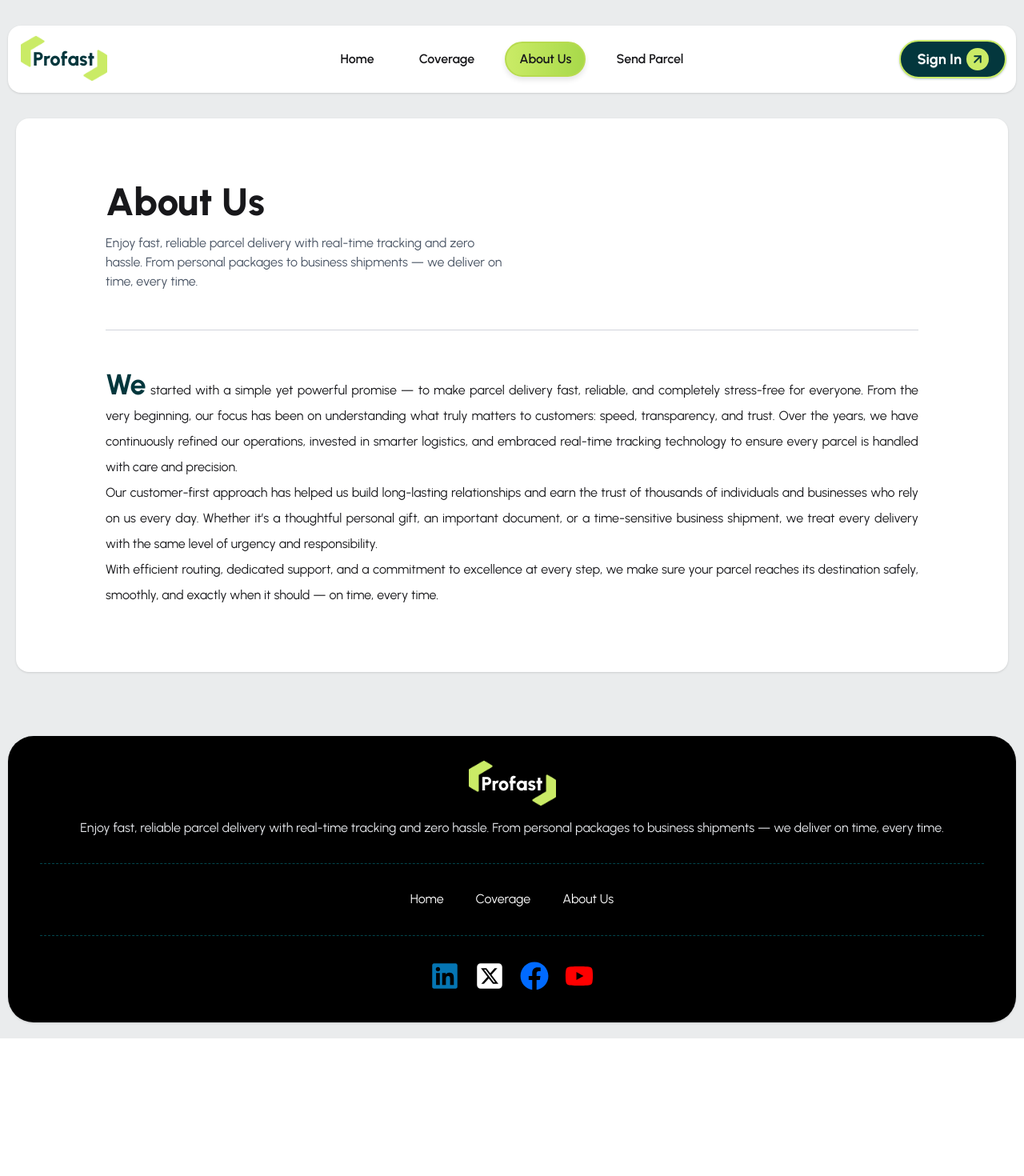
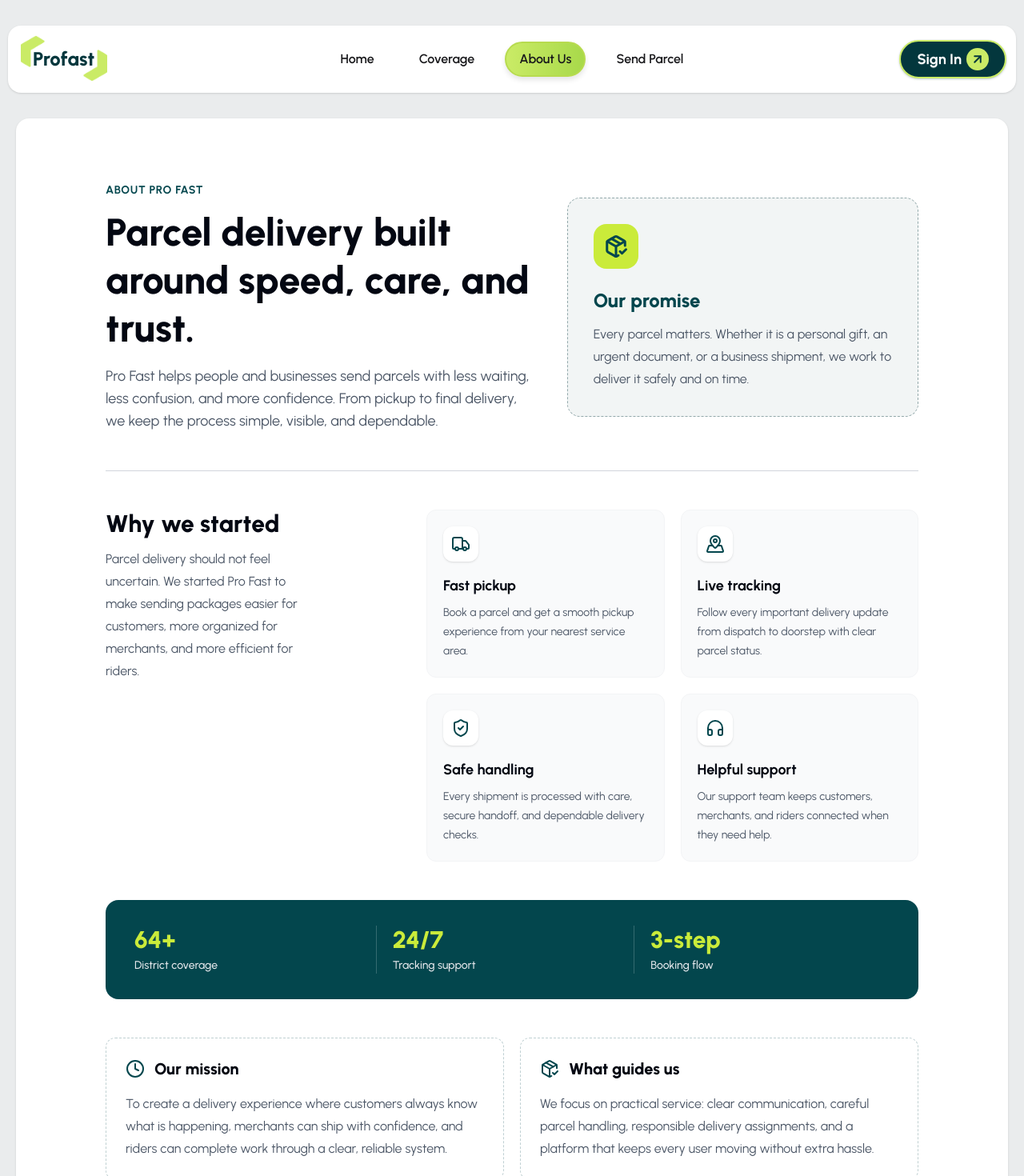
Before and after one commit to LEon-SIkhDER/profast, a React (Vite) app: page /about-us in a window 1280 px wide. Shown: the top 1470 px of the page at 80% size. Before the commit the page ends 1298 px from the top, so only its background shows below. Built offline with nearby package versions, Linux system fonts and the light colour scheme; no server answers.

Commit message:
about us section update

```diff
--- a/src/Layout/Dashboard/Dashboard.jsx
+++ b/src/Layout/Dashboard/Dashboard.jsx
@@ -30,7 +30,7 @@ const Dashboard = () => {
                     <input id="my-drawer-2" type="checkbox" className="drawer-toggle" />
                     <div className="drawer-content flex flex-col xl:hidden">
                         {/* Navbar */}
-                        <div className="navbar bg-base-300 w-full shadow">
+                        <div className="navbar bg-base-300 w-full shadow ">
                             <div className="flex-none xl:hidden mr-2">
                                 <label htmlFor="my-drawer-2" aria-label="open sidebar" className="btn btn-square btn-ghost">
                                     <svg
@@ -49,7 +49,7 @@ const Dashboard = () => {
                                 </label>
                             </div>
 
-                            <Logo className={"-translate-x-[19px]"} />
+                            <Logo className={"-translate-x-[19px] mx-auto"} />
                         </div>
                     </div>
 
--- a/src/Pages/AboutUs/AboutUsPage.jsx
+++ b/src/Pages/AboutUs/AboutUsPage.jsx
@@ -1,31 +1,168 @@
+// import React from 'react';
+// import Border from '../../Components/Border';
+
+// const AboutUsPage = () => {
+//     return (
+//         <div>
+//             <div className='mx-auto max-w-7xl px-5'>
+//                 <div className='bg-white rounded-2xl shadow-sm p-5 sm:p-10 lg:py-20 lg:px-28'>
+//                     <h1 className='text-3xl sm:text-5xl font-extrabold mb-2 sm:mb-4'>About Us</h1>
+//                     <p className='text-gray-600  lg:w-1/2 '>Enjoy fast, reliable parcel delivery with real-time tracking and zero hassle. From personal packages to business shipments — we deliver on time, every time.</p>
+
+//                     <Border className={"my-5 sm:my-12"}></Border>
+
+//                     {/* <div className='*:text-xl space-x-12 mb-6'>
+//                         <button>Story</button>
+//                         <button>Mission</button>
+//                         <button>Success</button>
+//                         <button>Team & Others</button>
+//                     </div> */}
+
+//                     <p className=' sm:leading-8 text-justify'><span className='text-4xl font-bold primary-text-color '>We</span>  started with a simple yet powerful promise — to make parcel delivery fast, reliable, and completely stress-free for everyone.
+//                         From the very beginning, our focus has been on understanding what truly matters to customers: speed, transparency, and trust.
+
+//                         Over the years, we have continuously refined our operations, invested in smarter logistics, and embraced real-time tracking technology to ensure every parcel is handled with care and precision.<br />
+//                         Our customer-first approach has helped us build long-lasting relationships and earn the trust of thousands of individuals and businesses who rely on us every day.
+
+//                         Whether it’s a thoughtful personal gift, an important document, or a time-sensitive business shipment, we treat every delivery with the same level of urgency and responsibility.<br />
+//                         With efficient routing, dedicated support, and a commitment to excellence at every step, we make sure your parcel reaches its destination safely, smoothly, and exactly when it should — on time, every time.</p>
+
+//                 </div>
+//             </div>
+
+//         </div>
+//     );
+// };
+
+// export default AboutUsPage;
+import { Clock, Headphones, MapPinned, PackageCheck, ShieldCheck, Truck } from 'lucide-react';
 import React from 'react';
 import Border from '../../Components/Border';
 
 const AboutUsPage = () => {
     return (
         <div>
-            <div className='mx-auto max-w-7xl px-5'>
-                <div className='bg-white rounded-2xl shadow-sm p-5 sm:p-10 lg:py-20 lg:px-28'>
-                    <h1 className='text-3xl sm:text-5xl font-extrabold mb-2 sm:mb-4'>About Us</h1>
-                    <p className='text-gray-600  lg:w-1/2 '>Enjoy fast, reliable parcel delivery with real-time tracking and zero hassle. From personal packages to business shipments — we deliver on time, every time.</p>
+            <div className='mx-auto max-w-7xl sm:px-5'>
+                <div className='bg-white rounded-2xl shadow-sm px-2.5 py-5 xxs:p-5 sm:p-10 lg:py-20 lg:px-28'>
+                    <div className='grid lg:grid-cols-[1.1fr_0.9fr] gap-10 items-center'>
 
-                    <Border className={"my-5 sm:my-12"}></Border>
+                        <div>
+                            <p className='mb-3 text-sm font-bold uppercase tracking-wider text-[#03464D]'>About Pro Fast</p>
+                            <h1 className='mb-4 text-3xl font-extrabold leading-tight text-gray-950 sm:text-5xl'>Parcel delivery built around speed, care, and trust.</h1>
+                            <p className='max-w-2xl text-base leading-7 text-gray-600 sm:text-lg'>
+                                Pro Fast helps people and businesses send parcels with less waiting, less confusion, and more confidence. From pickup to final delivery, we keep the process simple, visible, and dependable.
+                            </p>
+                        </div>
+                        <div>
+                            <div className='rounded-2xl border border-dashed border-[#03373d]/40 bg-[#03373d]/5 p-5 sm:p-8'>
+                                <div className='mb-6 flex size-14 items-center justify-center rounded-2xl bg-[#CAEB3A] text-[#03464D]'>
+                                    <PackageCheck size={30} strokeWidth={2.4} />
+                                </div>
+                                <h2 className='mb-3 text-2xl font-extrabold text-[#03464D]'>Our promise</h2>
+                                <p className='leading-7 text-gray-600'>
+                                    Every parcel matters. Whether it is a personal gift, an urgent document, or a business shipment, we work to deliver it safely and on time.
+                                </p>
+                            </div>
+                        </div>
+                    </div>
+                    <Border className={"my-8 sm:my-12"}></Border>
+                    <div className='grid gap-8 lg:grid-cols-[0.75fr_1.25fr]'>
+                        <div className='sm:max-w-2/3'>
+                            <h2 className='mb-3 text-2xl font-extrabold text-gray-950 sm:text-3xl'>Why we started</h2>
+                            <p className='sm:leading-7 text-gray-600'>
+                                Parcel delivery should not feel uncertain. We started Pro Fast to make sending packages easier for customers, more organized for merchants, and more efficient for riders.
+                            </p>
+                        </div>
+                        <div className='grid sm:grid-cols-2 gap-5'>
+                            {
+                                [
+                                    {
+                                        title: 'Fast pickup',
+                                        description: 'Book a parcel and get a smooth pickup experience from your nearest service area.',
+                                        icon: <Truck></Truck>
+                                    },
+                                    {
+                                        title: 'Live tracking',
+                                        description: 'Follow every important delivery update from dispatch to doorstep with clear parcel status.',
+                                        icon: <MapPinned></MapPinned>
+                                    },
+                                    {
+                                        title: 'Safe handling',
+                                        description: 'Every shipment is processed with care, secure handoff, and dependable delivery checks.',
+                                        icon: <ShieldCheck></ShieldCheck>
+                                    },
+                                    {
+                                        title: 'Helpful support',
+                                        description: 'Our support team keeps customers, merchants, and riders connected when they need help.',
+                                        icon: <Headphones></Headphones>
+                                    }
+                                ].map((data, index) =>
+                                    <div key={index} className='rounded-xl border border-gray-100 bg-gray-50 p-5'>
+                                        <div className='mb-4 flex size-11 items-center justify-center rounded-xl bg-white text-[#03464D] shadow-sm'>
+                                            {data.icon}
+                                        </div>
+                                        <h3 className='mb-2 text-lg font-bold text-gray-950'>{data.title}</h3>
+                                        <p className='text-sm leading-6 text-gray-600'>{data.description}</p>
+                                    </div>
+                                )
+                            }
+                        </div>
+                    </div>
+                    <div className='my-8 grid  sm:gap-4 rounded-2xl bg-[#03464D] p-5 text-white sm:my-12 grid-cols-3 sm:p-8'>
 
-                    {/* <div className='*:text-xl space-x-12 mb-6'>
-                        <button>Story</button>
-                        <button>Mission</button>
-                        <button>Success</button>
-                        <button>Team & Others</button>
-                    </div> */}
+                        {[
+                            { value: '64+', label: 'District coverage' },
+                            { value: '24/7', label: 'Tracking support' },
+                            { value: '3-step', label: 'Booking flow' }
+                        ].map((data, index) =>
 
-                    <p className=' sm:leading-8 text-justify'><span className='text-4xl font-bold primary-text-color '>We</span>  started with a simple yet powerful promise — to make parcel delivery fast, reliable, and completely stress-free for everyone.
-                        From the very beginning, our focus has been on understanding what truly matters to customers: speed, transparency, and trust.
+                            <div key={index} className='border-white/20 border-r pl-1  pr-1 last:border-r-0 last:pr-0'>
+                                <p className=' text-2xl min-[350px]:text-3xl font-extrabold text-[#CAEB3A]'>{data.value}</p>
+                                <p className='mt-1 text-[10px] min-[350px]:text-xs sm:text-sm font-medium text-gray-200'>{data.label}</p>
+                            </div>
 
-                        Over the years, we have continuously refined our operations, invested in smarter logistics, and embraced real-time tracking technology to ensure every parcel is handled with care and precision.<br />
-                        Our customer-first approach has helped us build long-lasting relationships and earn the trust of thousands of individuals and businesses who rely on us every day.
+                        )
 
-                        Whether it’s a thoughtful personal gift, an important document, or a time-sensitive business shipment, we treat every delivery with the same level of urgency and responsibility.<br />
-                        With efficient routing, dedicated support, and a commitment to excellence at every step, we make sure your parcel reaches its destination safely, smoothly, and exactly when it should — on time, every time.</p>
+
+                        }
+                    </div>
+                    <div className='grid gap-5 md:grid-cols-2'>
+                        <div className='rounded-xl border border-dashed border-[#03464D]/25 p-5 sm:p-6'>
+                            <div className='mb-4 flex items-center gap-3'>
+                                <Clock className='text-[#03464D]' size={24} />
+                                <h2 className='text-xl font-extrabold text-gray-950'>Our mission</h2>
+                            </div>
+                            <p className='leading-7 text-gray-600'>
+                                To create a delivery experience where customers always know what is happening, merchants can ship with confidence, and riders can complete work through a clear, reliable system.
+                            </p>
+                        </div>
+                        <div className='rounded-xl border border-dashed border-[#03464D]/25 p-5 sm:p-6'>
+                            <div className='mb-4 flex items-center gap-3'>
+                                <PackageCheck className='text-[#03464D]' size={24} />
+                                <h2 className='text-xl font-extrabold text-gray-950'>What guides us</h2>
+                            </div>
+                            <p className='leading-7 text-gray-600'>
+                                We focus on practical service: clear communication, careful parcel handling, responsible delivery assignments, and a platform that keeps every user moving without extra hassle.
+                            </p>
+                        </div>
+                    </div>
+
+
+
+
+
+
+
+
+
+
+
+
+
+
+
+
+
 
                 </div>
             </div>
--- a/src/Pages/Dashboard/Payment/PaymentForm.jsx
+++ b/src/Pages/Dashboard/Payment/PaymentForm.jsx
@@ -78,6 +78,7 @@ const PaymentForm = () => {
             toast.success('Payment Successful')
 
             const paymentData = {
+                parcelName: data.parcelName,
                 parcelId: data.parcelId,
                 paymentId: result.paymentIntent.id,
                 email: data.userEmail,
--- a/src/Router/router.jsx
+++ b/src/Router/router.jsx
@@ -31,6 +31,7 @@ import PendingDeliveries from "../Pages/Dashboard/PendingDeliveries/PendingDeliv
 import RiderRoute from "../PrivateRoute/RiderRoute";
 import CompletedDeliveries from "../Pages/Dashboard/CompletedDeliveries/CompletedDeliveries";
 import ParcelDetails from "../Pages/Dashboard/ParcelDetails/ParcelDetails";
+import AboutUsPage2 from "../Pages/AboutUs/AboutUsPage2";
 
 
 
```
Also changed, not shown: src/index.css (+5 -3 lines).
